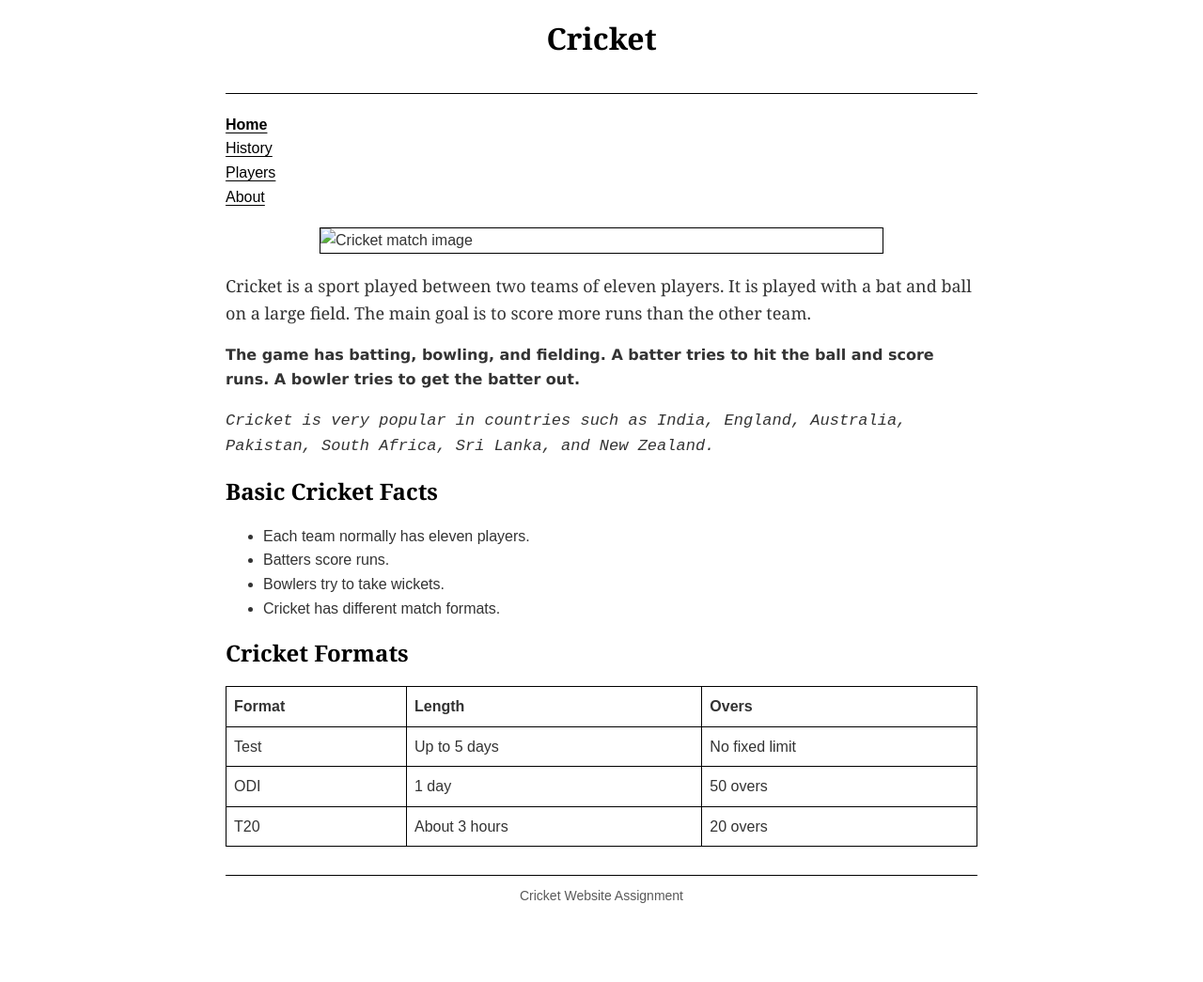
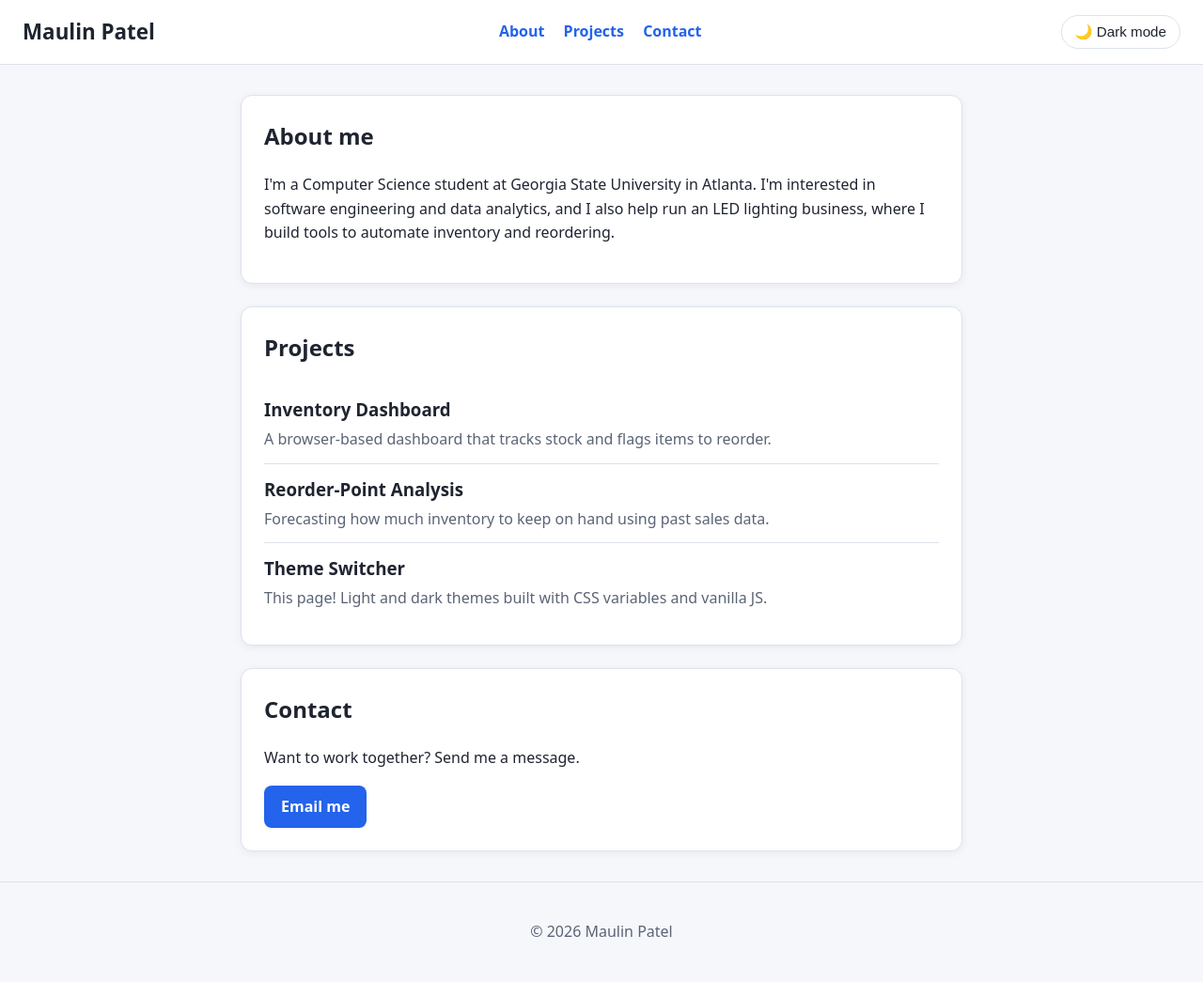
Before and after one commit to PatelMaulin/web-programming, a plain HTML site: page index.html in a window 1280 px wide. Shown: the whole page at 94% size. Before the commit the page ends 985 px from the top, so only its background shows below. Drawn offline with Linux system fonts and the light colour scheme.

Commit message:
Add files via upload

```diff
--- a/index.html
+++ b/index.html
@@ -1,89 +1,89 @@
 <!DOCTYPE html>
+<!--
+  index.html
+  Author: Maulin Patel
+  Purpose: Personal portfolio page with a light/dark theme switch.
+  The colors live in CSS variables (style.css) and the theme is
+  toggled and saved with vanilla JavaScript (script.js), following
+  codedgar's "dark theme system in 5 minutes" technique.
+-->
 <html lang="en">
 <head>
-    <!-- This section contains the page title and connects the CSS file -->
-    <meta charset="UTF-8">
-    <meta name="viewport" content="width=device-width, initial-scale=1.0">
-    <title>Cricket Home</title>
-    <link rel="stylesheet" href="styles.css">
+  <!-- Basic page settings -->
+  <meta charset="UTF-8">
+  <meta name="viewport" content="width=device-width, initial-scale=1.0">
+  <title>Maulin Patel | Portfolio</title>
+
+  <!-- External stylesheet that holds all the theme variables -->
+  <link rel="stylesheet" href="style.css">
 </head>
-<body>
-    <!-- Main page container -->
-    <div class="container">
 
-        <!-- Header section -->
-        <header>
-            <h1>Cricket</h1>
-        </header>
+<!-- The "default" class is the light theme. JS swaps it for "dark_mode". -->
+<body class="default">
 
-        <!-- Relative navigation links to all four pages -->
-        <nav aria-label="Main navigation">
-            <a href="index.html" aria-current="page">Home</a><br>
-            <a href="history.html">History</a><br>
-            <a href="players.html">Players</a><br>
-            <a href="about.html">About</a>
-        </nav>
+  <!-- ===== Header / navigation ===== -->
+  <header class="site-header">
+    <h1 class="logo">Maulin Patel</h1>
 
-        <!-- Cricket image -->
-        <img class="hero-image" src="images/cricket_match.svg" alt="Cricket match image">
+    <nav>
+      <a href="#about">About</a>
+      <a href="#projects">Projects</a>
+      <a href="#contact">Contact</a>
+    </nav>
 
-        <!-- First paragraph -->
-        <p class="paragraph-one">
-            Cricket is a sport played between two teams of eleven players. It is played
-            with a bat and ball on a large field. The main goal is to score more runs than
-            the other team.
-        </p>
+    <!-- Theme toggle button. script.js listens for clicks on this id. -->
+    <button id="theme_toggler" aria-label="Switch color theme">
+      🌙 Dark mode
+    </button>
+  </header>
 
-        <!-- Second paragraph -->
-        <p class="paragraph-two">
-            The game has batting, bowling, and fielding. A batter tries to hit the ball and
-            score runs. A bowler tries to get the batter out.
-        </p>
+  <main>
+    <!-- ===== About section ===== -->
+    <section id="about" class="card">
+      <h2>About me</h2>
+      <p>
+        I'm a Computer Science student at Georgia State University in Atlanta.
+        I'm interested in software engineering and data analytics, and I also
+        help run an LED lighting business, where I build tools to automate
+        inventory and reordering.
+      </p>
+    </section>
 
-        <!-- Third paragraph -->
-        <p class="paragraph-three">
-            Cricket is very popular in countries such as India, England, Australia, Pakistan,
-            South Africa, Sri Lanka, and New Zealand.
-        </p>
+    <!-- ===== Projects section ===== -->
+    <section id="projects" class="card">
+      <h2>Projects</h2>
+      <ul class="project-list">
+        <!-- Each list item is one project -->
+        <li>
+          <h3>Inventory Dashboard</h3>
+          <p>A browser-based dashboard that tracks stock and flags items to reorder.</p>
+        </li>
+        <li>
+          <h3>Reorder-Point Analysis</h3>
+          <p>Forecasting how much inventory to keep on hand using past sales data.</p>
+        </li>
+        <li>
+          <h3>Theme Switcher</h3>
+          <p>This page! Light and dark themes built with CSS variables and vanilla JS.</p>
+        </li>
+      </ul>
+    </section>
 
-        <!-- Bulleted list section -->
-        <h2>Basic Cricket Facts</h2>
-        <ul>
-            <li>Each team normally has eleven players.</li>
-            <li>Batters score runs.</li>
-            <li>Bowlers try to take wickets.</li>
-            <li>Cricket has different match formats.</li>
-        </ul>
+    <!-- ===== Contact section ===== -->
+    <section id="contact" class="card">
+      <h2>Contact</h2>
+      <p>Want to work together? Send me a message.</p>
+      <!-- Accent-colored button; its color also changes with the theme -->
+      <a class="button" href="mailto:youremail@example.com">Email me</a>
+    </section>
+  </main>
 
-        <!-- Table section -->
-        <h2>Cricket Formats</h2>
-        <table>
-            <tr>
-                <th>Format</th>
-                <th>Length</th>
-                <th>Overs</th>
-            </tr>
-            <tr>
-                <td>Test</td>
-                <td>Up to 5 days</td>
-                <td>No fixed limit</td>
-            </tr>
-            <tr>
-                <td>ODI</td>
-                <td>1 day</td>
-                <td>50 overs</td>
-            </tr>
-            <tr>
-                <td>T20</td>
-                <td>About 3 hours</td>
-                <td>20 overs</td>
-            </tr>
-        </table>
+  <!-- ===== Footer ===== -->
+  <footer class="site-footer">
+    <p>&copy; 2026 Maulin Patel</p>
+  </footer>
 
-        <!-- Footer section -->
-        <footer>
-            Cricket Website Assignment
-        </footer>
-    </div>
+  <!-- Load the script last so the button already exists when JS runs -->
+  <script src="script.js"></script>
 </body>
 </html>
--- /dev/null
+++ b/script.js
@@ -0,0 +1,61 @@
+/*
+  script.js
+  Author: Maulin Patel
+  Vanilla JavaScript theme switcher (no jQuery or libraries).
+  1. Toggles the "dark_mode" class on <body> when the button is clicked.
+  2. Saves the choice in localStorage so it survives a page reload.
+  3. Listens for the "storage" event so other open tabs stay in sync.
+*/
+
+// Grab the toggle button from the HTML by its id
+let theme_toggler = document.querySelector('#theme_toggler');
+
+// Updates the button text so it always offers the *other* theme
+function update_button_label() {
+  if (document.body.classList.contains('dark_mode')) {
+    theme_toggler.textContent = '☀️ Light mode';
+  } else {
+    theme_toggler.textContent = '🌙 Dark mode';
+  }
+}
+
+// Saves the current theme to localStorage under the key "website_theme"
+function save_theme() {
+  if (document.body.classList.contains('dark_mode')) {
+    localStorage.setItem('website_theme', 'dark_mode');
+  } else {
+    localStorage.setItem('website_theme', 'default');
+  }
+}
+
+// Reads the saved theme (if there is one) and applies it to <body>
+function retrieve_theme() {
+  let theme = localStorage.getItem('website_theme');
+
+  // Only change anything if a theme was saved before
+  if (theme != null) {
+    // Clear both theme classes, then add the saved one
+    document.body.classList.remove('default', 'dark_mode');
+    document.body.classList.add(theme);
+  }
+
+  // Keep the button text matched to the current theme
+  update_button_label();
+}
+
+// When the button is clicked: switch themes, then save the new choice
+theme_toggler.addEventListener('click', function () {
+  document.body.classList.toggle('dark_mode');
+  document.body.classList.toggle('default');
+  save_theme();
+  update_button_label();
+});
+
+// Bonus from the article: if the theme changes in another tab,
+// localStorage fires a "storage" event here and we re-apply it
+window.addEventListener('storage', function () {
+  retrieve_theme();
+}, false);
+
+// Apply the saved theme as soon as the page loads
+retrieve_theme();
--- /dev/null
+++ b/style.css
@@ -0,0 +1,162 @@
+/*
+  style.css
+  Author: Maulin Patel
+  Every color on the page is stored in a CSS variable.
+  :root holds the default (light) theme, and the .dark_mode class
+  overrides those same variables. Switching themes only means
+  adding or removing one class on <body>.
+*/
+
+/* ===== Default (light) theme colors ===== */
+:root {
+  --body-bg: #f5f7fb;        /* page background */
+  --text-color: #1f2430;     /* main text */
+  --muted-text: #5b6475;     /* secondary text */
+  --card-bg: #ffffff;        /* section/card background */
+  --border-color: #dde2ec;   /* card and header borders */
+  --header-bg: #ffffff;      /* top bar background */
+  --accent: #2463eb;         /* links and buttons */
+  --accent-text: #ffffff;    /* text that sits on the accent color */
+  --shadow: 0 2px 10px rgba(0, 0, 0, 0.06); /* card shadow */
+}
+
+/* ===== Alternate (dark) theme colors =====
+   Same variable names, new values. The article's key idea:
+   define the theme in one class instead of using child selectors. */
+.dark_mode {
+  --body-bg: #12151c;
+  --text-color: #e6e9f0;
+  --muted-text: #9aa3b5;
+  --card-bg: #1c212b;
+  --border-color: #2c3340;
+  --header-bg: #181c25;
+  --accent: #7aa2ff;
+  --accent-text: #12151c;
+  --shadow: 0 2px 10px rgba(0, 0, 0, 0.4);
+}
+
+/* ===== Base page styles ===== */
+* {
+  box-sizing: border-box; /* include padding in element widths */
+}
+
+body {
+  margin: 0;
+  font-family: system-ui, -apple-system, "Segoe UI", Roboto, sans-serif;
+  line-height: 1.6;
+  /* Colors come from variables, so they change with the theme */
+  background: var(--body-bg);
+  color: var(--text-color);
+  /* Smooth fade when the theme switches */
+  transition: background 0.3s ease, color 0.3s ease;
+}
+
+/* ===== Header ===== */
+.site-header {
+  display: flex;
+  flex-wrap: wrap;
+  align-items: center;
+  justify-content: space-between;
+  gap: 12px;
+  padding: 16px 24px;
+  background: var(--header-bg);
+  border-bottom: 1px solid var(--border-color);
+}
+
+.logo {
+  margin: 0;
+  font-size: 1.4rem;
+}
+
+/* Navigation links */
+nav a {
+  margin-right: 16px;
+  color: var(--accent);
+  text-decoration: none;
+  font-weight: 600;
+}
+
+nav a:hover {
+  text-decoration: underline;
+}
+
+/* ===== Theme toggle button ===== */
+#theme_toggler {
+  padding: 8px 14px;
+  border: 1px solid var(--border-color);
+  border-radius: 999px;          /* pill shape */
+  background: var(--card-bg);
+  color: var(--text-color);
+  font-size: 0.95rem;
+  cursor: pointer;
+}
+
+#theme_toggler:hover {
+  border-color: var(--accent);
+}
+
+/* ===== Main content ===== */
+main {
+  max-width: 800px;
+  margin: 32px auto;
+  padding: 0 16px;
+}
+
+/* Cards used for each section */
+.card {
+  background: var(--card-bg);
+  border: 1px solid var(--border-color);
+  border-radius: 12px;
+  box-shadow: var(--shadow);
+  padding: 24px;
+  margin-bottom: 24px;
+  transition: background 0.3s ease, border-color 0.3s ease;
+}
+
+.card h2 {
+  margin-top: 0;
+}
+
+/* Project list: remove bullets and space the items out */
+.project-list {
+  list-style: none;
+  padding: 0;
+  margin: 0;
+}
+
+.project-list li {
+  padding: 12px 0;
+  border-bottom: 1px solid var(--border-color);
+}
+
+.project-list li:last-child {
+  border-bottom: none;
+}
+
+.project-list h3 {
+  margin: 0 0 4px;
+}
+
+.project-list p {
+  margin: 0;
+  color: var(--muted-text);
+}
+
+/* Accent button (Email me) */
+.button {
+  display: inline-block;
+  padding: 10px 18px;
+  border-radius: 8px;
+  background: var(--accent);
+  color: var(--accent-text);
+  text-decoration: none;
+  font-weight: 600;
+}
+
+/* ===== Footer ===== */
+.site-footer {
+  text-align: center;
+  padding: 24px;
+  color: var(--muted-text);
+  border-top: 1px solid var(--border-color);
+}
```
Also changed, not shown: 1 other file.
